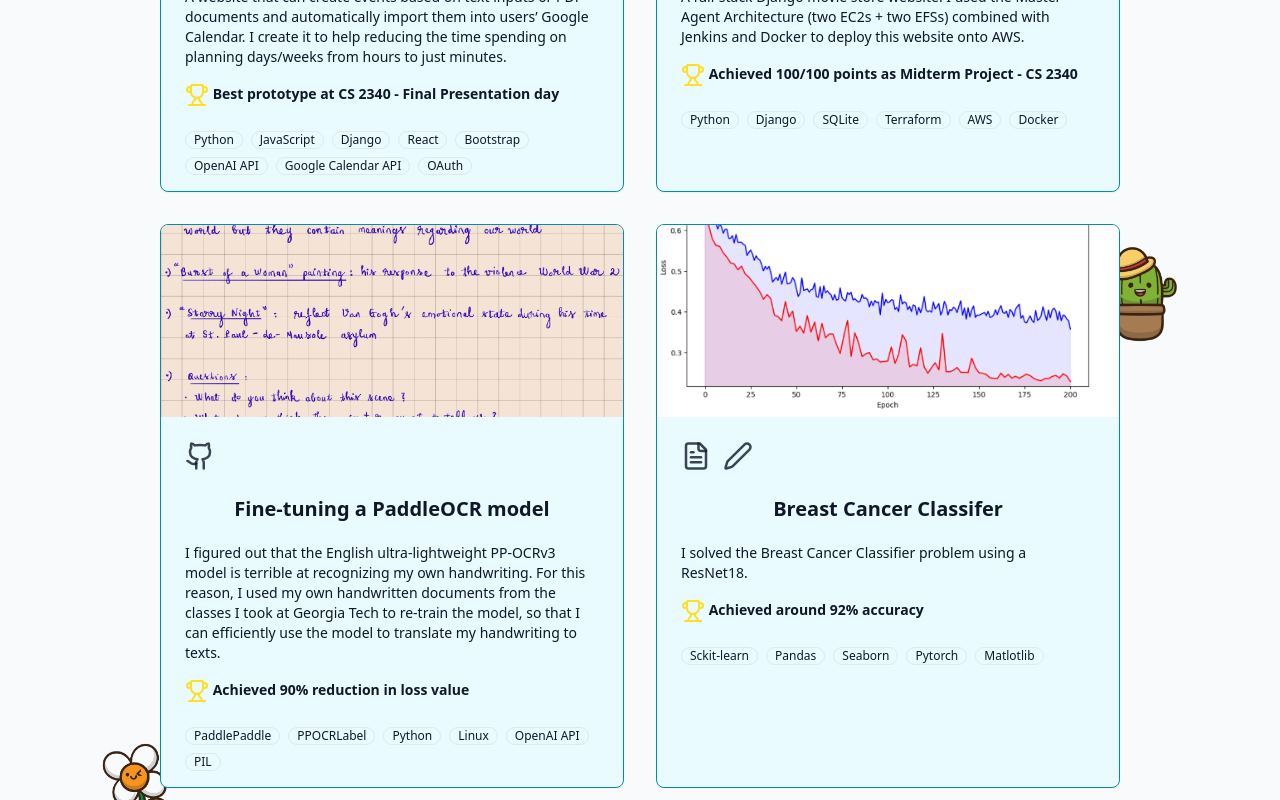
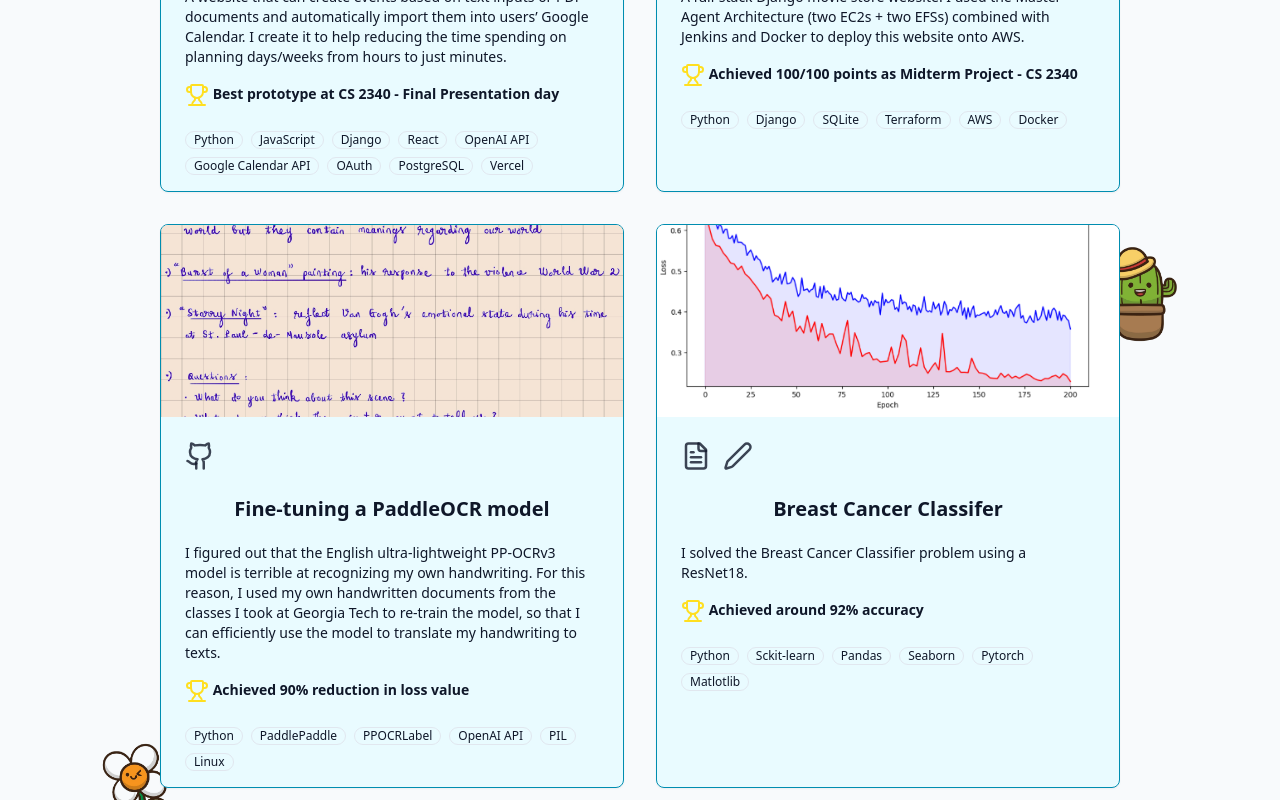
Before and after one commit to Softicles/thinhmnguyen.com, a React (Vite) app in the folder personal_web/: page / in a window 1280 px wide. Shown: the part 1780-2580 px from the top of the page. Built offline with nearby package versions, Linux system fonts and the light colour scheme.

Commit message:
update projects

```diff
--- a/personal_web/src/components/ProjectsSection.jsx
+++ b/personal_web/src/components/ProjectsSection.jsx
@@ -20,10 +20,11 @@ const projects = [
             "JavaScript",
             "Django",
             "React",
-            "Bootstrap",
             "OpenAI API",
             "Google Calendar API",
             "OAuth",
+            "PostgreSQL",
+            "Vercel",
         ],
         urls: [
             ["https://aicalendar.art", ExternalLink],
@@ -59,12 +60,12 @@ const projects = [
         description: `I figured out that the English ultra-lightweight PP-OCRv3 model is terrible at recognizing my own handwriting. For this reason, I used my own handwritten documents from the classes I took at Georgia Tech to re-train the model, so that I can efficiently use the model to translate my handwriting to texts.`,
         image: "/projects/finetune_ocr.png",
         tags: [
+            "Python",
             "PaddlePaddle",
             "PPOCRLabel",
-            "Python",
-            "Linux",
             "OpenAI API",
             "PIL",
+            "Linux",
         ],
         urls: [["https://github.com/Softicles/Fine-tuning_an_OCR", GithubIcon]],
         awards: ["Achieved 90% reduction in loss value"],
@@ -75,7 +76,14 @@ const projects = [
         description:
             "I solved the Breast Cancer Classifier problem using a ResNet18.",
         image: "/projects/train_loss.png",
-        tags: ["Sckit-learn", "Pandas", "Seaborn", "Pytorch", "Matlotlib"],
+        tags: [
+            "Python",
+            "Sckit-learn",
+            "Pandas",
+            "Seaborn",
+            "Pytorch",
+            "Matlotlib",
+        ],
         urls: [
             [
                 "https://github.com/Softicles/Breast_Cancer_Classifier/blob/main/Breast-Cancer-Classifier.ipynb",
@@ -134,7 +142,7 @@ const projects = [
         description:
             'This is a game in Game Boy Advance (GBA) style that I made as a submission for Homework 6 at "CS 2110: Computer Organization & Programming" at Georgia Tech.',
         image: "/projects/hardest_game.png",
-        tags: ["C", "mGBA"],
+        tags: ["C", "mGBA", "Docker"],
         urls: [
             [
                 "https://github.com/Softicles/The-Hardest-Game-in-The-World",
```
